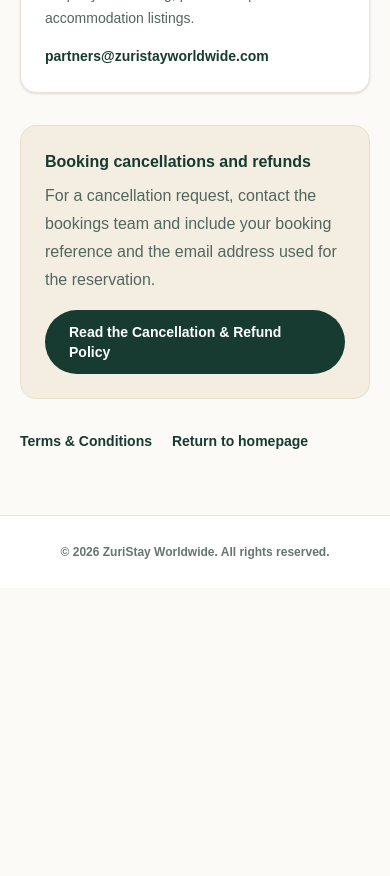
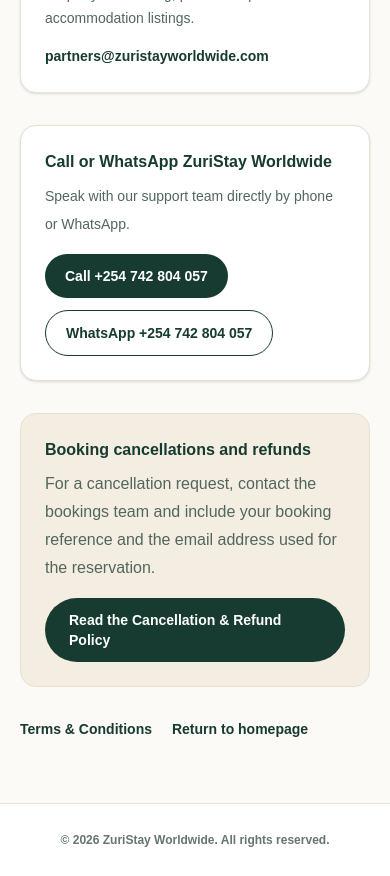
Before and after one commit to robinsonb254/zuristay, a Next.js app: page /contact in a window 390 px wide. Shown: the part 1020-1896 px from the top of the page. Before the commit the page ends 1608 px from the top, so only its background shows below. Built offline with nearby package versions, Linux system fonts and the light colour scheme.

Commit message:
Add phone and WhatsApp support contacts

```diff
--- a/src/app/contact/page.tsx
+++ b/src/app/contact/page.tsx
@@ -36,6 +36,14 @@ export default function ContactPage() {
             </section>
           ))}
         </div>
+        <section className="mt-8 rounded-2xl border border-[#e8dfcf] bg-white p-6 shadow-sm">
+          <h2 className="font-extrabold text-[#173b30]">Call or WhatsApp ZuriStay Worldwide</h2>
+          <p className="mt-2 text-sm leading-7 text-[#52665d]">Speak with our support team directly by phone or WhatsApp.</p>
+          <div className="mt-4 flex flex-wrap gap-3">
+            <a href="tel:+254742804057" className="inline-flex items-center rounded-full bg-[#173b30] px-5 py-3 text-sm font-extrabold text-white transition hover:bg-[#245545]">Call +254 742 804 057</a>
+            <a href="https://wa.me/254742804057" target="_blank" rel="noopener noreferrer" className="inline-flex items-center rounded-full border border-[#173b30] px-5 py-3 text-sm font-extrabold text-[#173b30] transition hover:bg-[#f4eee2]">WhatsApp +254 742 804 057</a>
+          </div>
+        </section>
         <section className="mt-8 rounded-2xl border border-[#e8dfcf] bg-[#f4eee2] p-6">
           <h2 className="font-extrabold text-[#173b30]">Booking cancellations and refunds</h2>
           <p className="mt-2 leading-7 text-[#52665d]">For a cancellation request, contact the bookings team and include your booking reference and the email address used for the reservation.</p>
```
